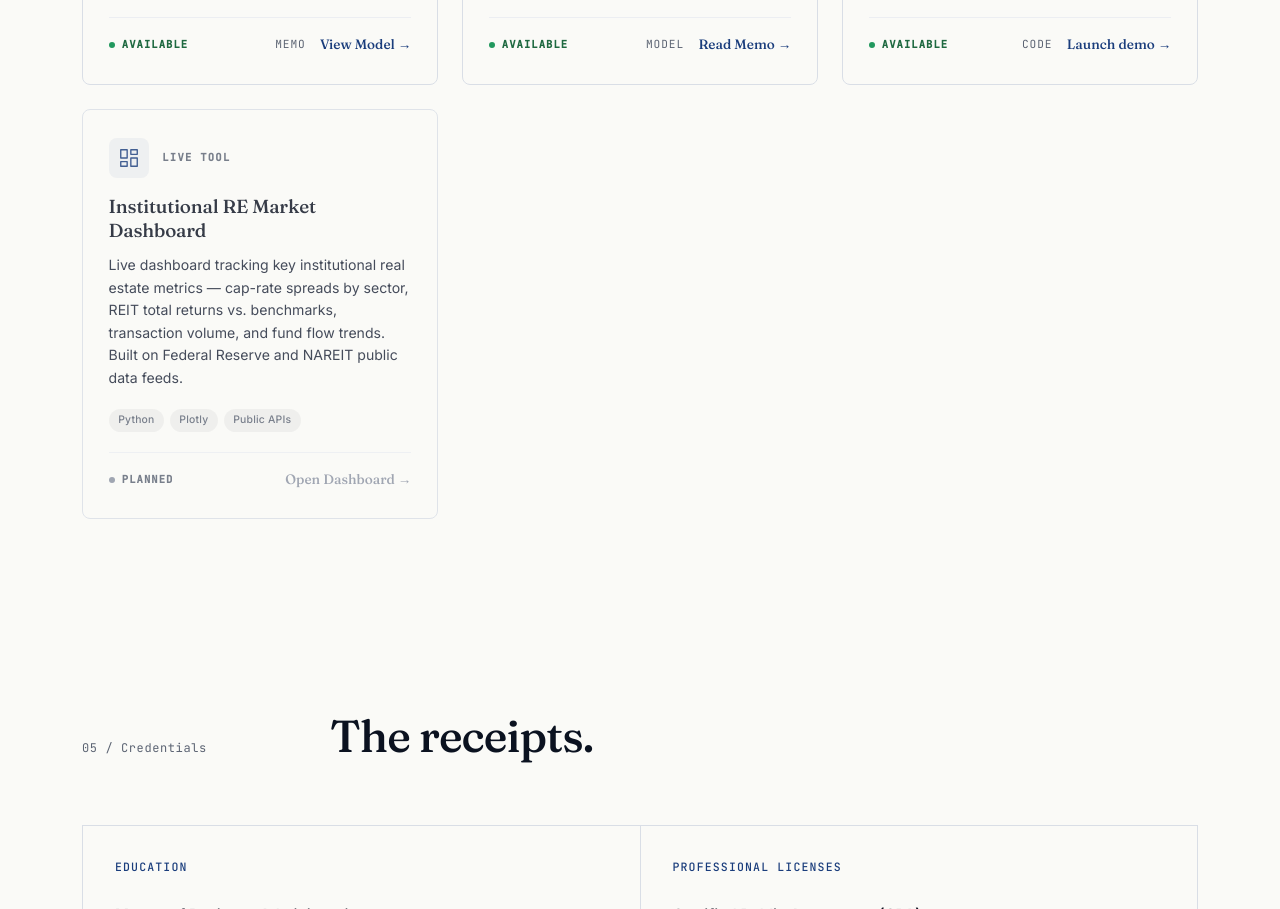
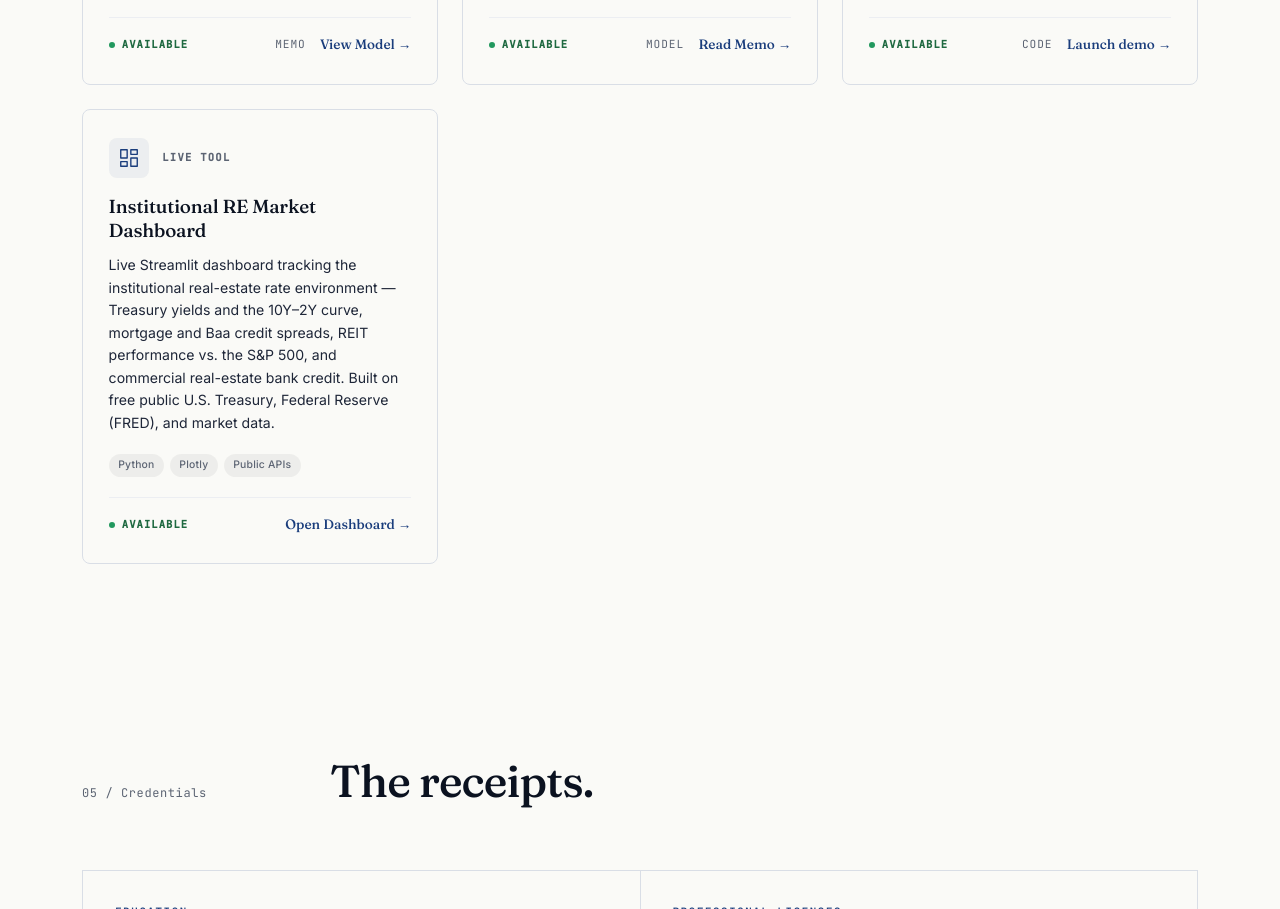
Before and after one commit to zhaoy666/zhaoy666.github.io, a plain HTML site: page index.html in a window 1280 px wide. Shown: the part 10469-11378 px from the top of the page. Drawn offline with Linux system fonts and the light colour scheme.

Commit message:
Update index.html

```diff
--- a/index.html
+++ b/index.html
@@ -1324,7 +1324,7 @@ English, Mandarin, and Japanese.</p>
     </div>
 
     <!-- Project 4: Institutional RE Market Dashboard -->
-    <a class="project-card" href="#" data-status="planned">
+    <div class="project-card" data-status="available">
       <div class="project-card-header">
         <div class="project-card-icon">
           <svg viewBox="0 0 24 24" fill="none" stroke="currentColor" stroke-width="1.5" stroke-linecap="round" stroke-linejoin="round">
@@ -1337,17 +1337,19 @@ English, Mandarin, and Japanese.</p>
         <span class="project-card-category">Live Tool</span>
       </div>
       <h3 class="project-card-title">Institutional RE Market Dashboard</h3>
-      <p class="project-card-desc">Live dashboard tracking key institutional real estate metrics &mdash; cap-rate spreads by sector, REIT total returns vs. benchmarks, transaction volume, and fund flow trends. Built on Federal Reserve and NAREIT public data feeds.</p>
+      <p class="project-card-desc">Live Streamlit dashboard tracking the institutional real-estate rate environment &mdash; Treasury yields and the 10Y&ndash;2Y curve, mortgage and Baa credit spreads, REIT performance vs. the S&amp;P 500, and commercial real-estate bank credit. Built on free public U.S. Treasury, Federal Reserve (FRED), and market data.</p>
       <div class="project-card-tags">
         <span class="tag">Python</span>
         <span class="tag">Plotly</span>
         <span class="tag">Public APIs</span>
       </div>
       <div class="project-card-footer">
-        <span class="project-status project-status--planned">Planned</span>
-        <span class="project-card-cta">Open Dashboard &rarr;</span>
-      </div>
-    </a>
+        <span class="project-status project-status--available">Available</span>
+        <span class="project-card-actions">
+          <a class="project-card-cta" href="https://re-market-dashboard-yunyuezhao.streamlit.app/" target="_blank" rel="noopener">Open Dashboard &rarr;</a>
+        </span>
+      </div>
+    </div>
 
   </div>
 </section>
```
